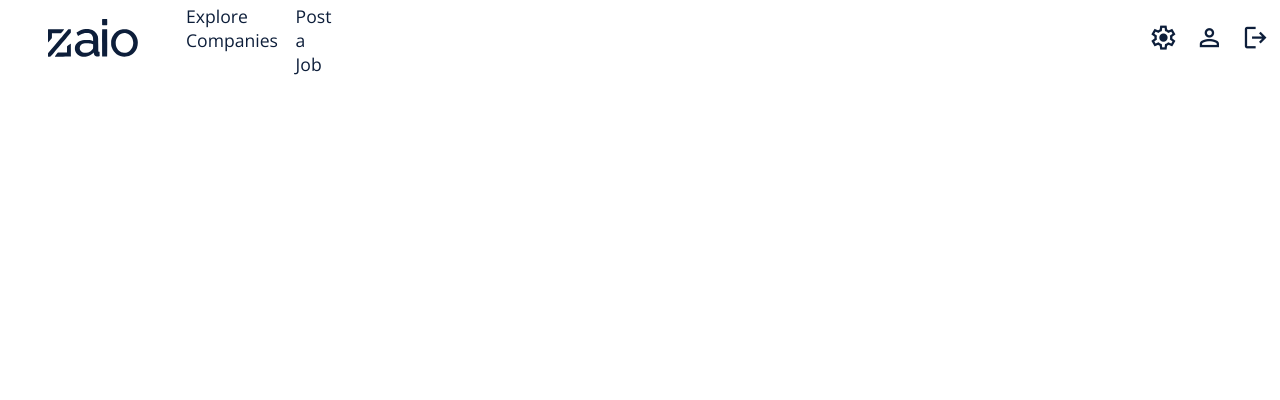
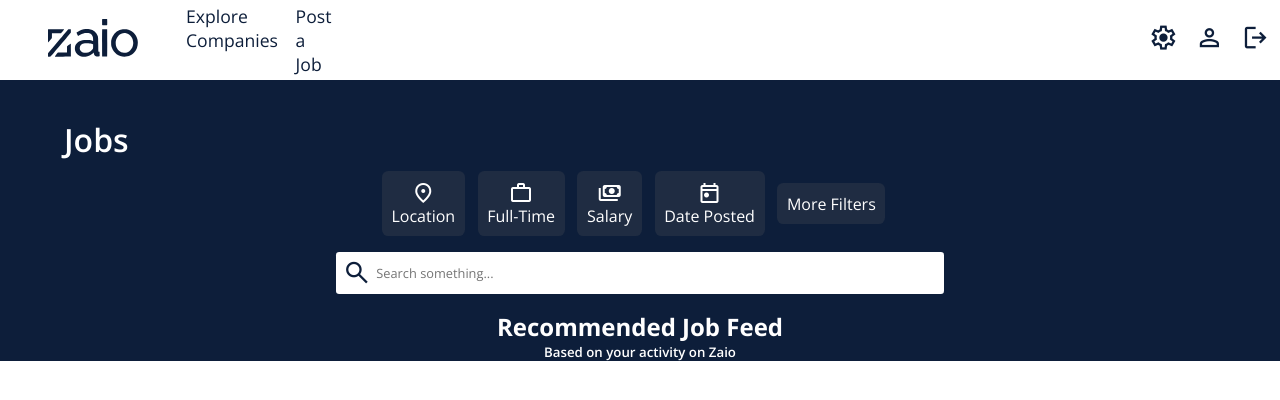
Before and after one commit to Samukelo984/zaio-jobs-portal, a React (Create React App) app in the folder client/: page / in a window 1280 px wide. Shown: the top 400 px of the page. Built offline with nearby package versions, Linux system fonts and the light colour scheme.

Commit message:
completed hero

```diff
--- a/client/src/App.js
+++ b/client/src/App.js
@@ -1,11 +1,16 @@
+import React from "react";
+import { BrowserRouter, Routes, Route } from "react-router-dom";
 import Navbar from "./components/navbar/Navbar";
-import { BrowserRouter, Routes, Route } from "react-router-dom";
+import Home from "./pages/home/Home";
 
 const App = () => {
   return (
     <div className="App">
       <BrowserRouter>
         <Navbar />
+        <Routes>
+          <Route path="/" element={<Home />} exact />
+        </Routes>
       </BrowserRouter>
     </div>
   );
--- /dev/null
+++ b/client/src/components/backArrow/BackArrow.css
@@ -0,0 +1,6 @@
+.back-arrow {
+  margin: 0.6em 0 0 0.6em;
+  font-size: 1.6rem;
+  color: var(--white);
+  cursor: pointer;
+}
--- /dev/null
+++ b/client/src/components/searchInput/SearchInput.css
@@ -0,0 +1,30 @@
+.search-container {
+  margin-top: 1em;
+  display: flex;
+  justify-content: center;
+}
+
+.search-input {
+  width: 38rem;
+  padding: 0.4em;
+  display: flex;
+  align-items: center;
+  background-color: var(--white);
+  border-radius: 0.2rem;
+}
+
+.input-icon {
+  font-size: 1.8rem;
+  color: var(--dark-blue);
+  cursor: pointer;
+}
+
+.search-input input {
+  width: 100%;
+  height: 100%;
+  padding: 0.4em;
+  border: none;
+  outline: none;
+  font-size: 0.8rem;
+  color: var(--dark-blue);
+}
--- /dev/null
+++ b/client/src/components/searchInput/SearchInput.js
@@ -0,0 +1,15 @@
+import "./SearchInput.css";
+import React from "react";
+
+const SearchInput = () => {
+  return (
+    <section className="search-container">
+      <article className="search-input">
+        <span className="material-symbols-outlined input-icon">search</span>
+        <input type="text" placeholder="Search something..." />
+      </article>
+    </section>
+  );
+};
+
+export default SearchInput;
--- /dev/null
+++ b/client/src/components/userfilters/UserFilters.css
@@ -0,0 +1,18 @@
+.user-filters {
+  margin-top: 0.6em;
+  display: flex;
+  justify-content: center;
+  align-items: center;
+}
+
+.user-filter {
+  padding: 0.6em;
+  margin-right: 0.8em;
+  display: flex;
+  flex-direction: column;
+  align-items: center;
+  color: var(--white);
+  background-color: var(--blue);
+  border-radius: 0.4rem;
+  cursor: pointer;
+}
--- /dev/null
+++ b/client/src/components/userfilters/UserFilters.js
@@ -0,0 +1,36 @@
+import "./UserFilters.css";
+import React from "react";
+
+const UserFilters = () => {
+  return (
+    <section className="user-filters">
+      <figure className="user-filter">
+        <span className="material-symbols-outlined user-filter-icon">
+          location_on
+        </span>
+        <figcaption>Location</figcaption>
+      </figure>
+      <figure className="user-filter">
+        <span className="material-symbols-outlined user-filter-icon">work</span>
+        <figcaption>Full-Time</figcaption>
+      </figure>
+      <figure className="user-filter">
+        <span className="material-symbols-outlined user-filter-icon">
+          payments
+        </span>
+        <figcaption>Salary</figcaption>
+      </figure>
+      <figure className="user-filter">
+        <span className="material-symbols-outlined user-filter-icon">
+          today
+        </span>
+        <figcaption>Date Posted</figcaption>
+      </figure>
+      <figure className="user-filter">
+        <figcaption>More Filters</figcaption>
+      </figure>
+    </section>
+  );
+};
+
+export default UserFilters;
--- a/client/src/index.css
+++ b/client/src/index.css
@@ -8,6 +8,7 @@
 }
 
 :root {
+  --blue: #1f2c42;
   --dark-blue: #0d1e3a;
   --purple: #8437f9;
   --brush-gold: #f9c803;
@@ -19,3 +20,9 @@ a {
   text-decoration: none;
   color: inherit;
 }
+
+h1 {
+  margin-left: 2em;
+  font-weight: 600;
+  color: var(--white);
+}
--- /dev/null
+++ b/client/src/pages/home/Home.css
@@ -0,0 +1,19 @@
+.home {
+  background-color: var(--dark-blue);
+}
+
+.home h1 {
+  padding-top: 1.2em;
+}
+
+.home-headings {
+  margin-top: 1em;
+  display: flex;
+  flex-direction: column;
+  align-items: center;
+  color: var(--white);
+}
+
+.home-headings h5 {
+  font-weight: 600;
+}
--- /dev/null
+++ b/client/src/pages/home/Home.js
@@ -0,0 +1,20 @@
+import "./Home.css";
+import React from "react";
+import UserFilters from "../../components/userfilters/UserFilters";
+import SearchInput from "../../components/searchInput/SearchInput";
+
+const Home = () => {
+  return (
+    <main className="home">
+      <h1>Jobs</h1>
+      <UserFilters />
+      <SearchInput />
+      <article className="home-headings">
+        <h2>Recommended Job Feed</h2>
+        <h5>Based on your activity on Zaio</h5>
+      </article>
+    </main>
+  );
+};
+
+export default Home;
```
Also changed, not shown: client/src/components/backArrow/BackArrow.js (added, +21 -0 lines).
